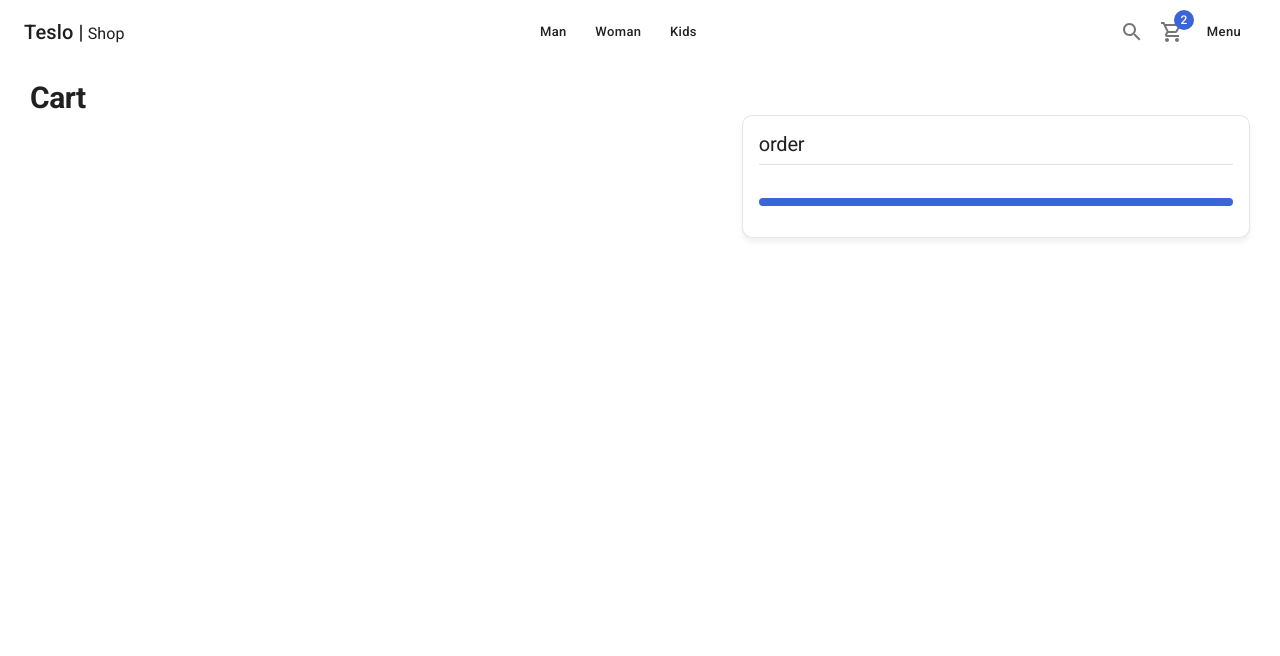
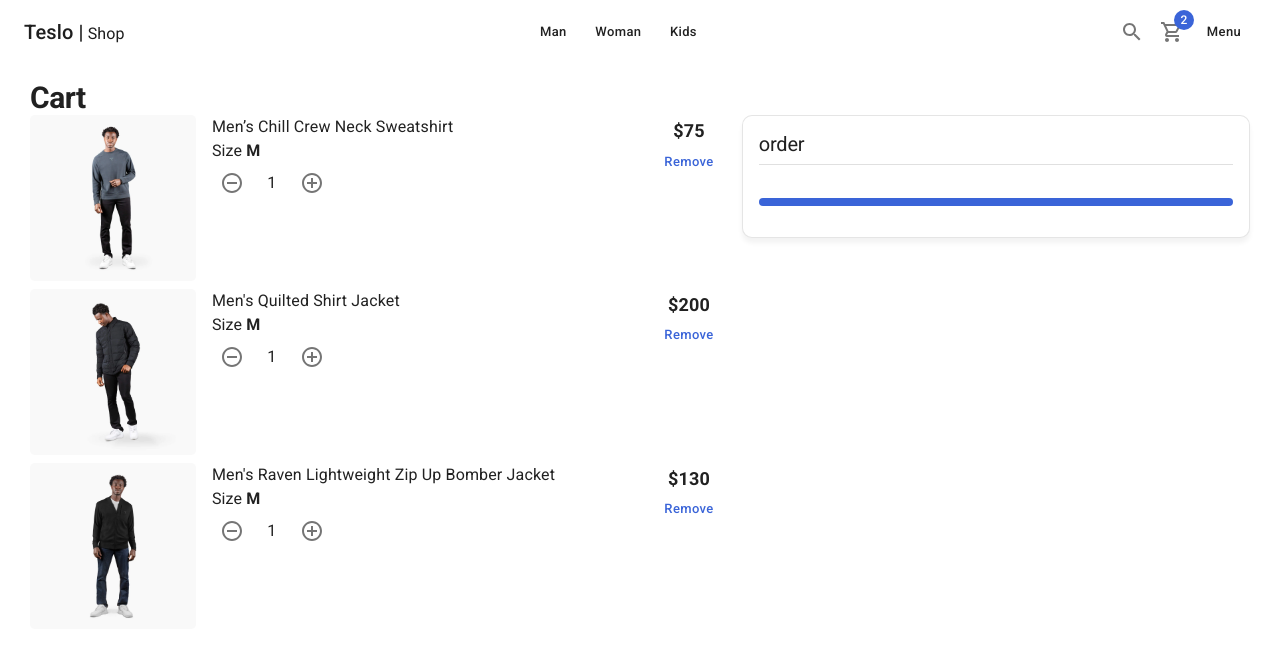
Before and after one commit to galeonn321/Teslo-Website, a Next.js app: page /cart in a window 1280 px wide. Shown: the top 656 px of the page. Built offline with nearby package versions, Linux system fonts and the light colour scheme.

Commit message:
finished buttons and text cart

```diff
--- a/components/cart/CartList.tsx
+++ b/components/cart/CartList.tsx
@@ -1,5 +1,15 @@
-import { Typography } from "@mui/material";
+import {
+  Box,
+  Button,
+  CardActionArea,
+  CardMedia,
+  Grid,
+  Link,
+  Typography,
+} from "@mui/material";
 import { initialData } from "../../database/products";
+import NextLink from "next/link";
+import { ItemCounter } from "../ui";
 
 const productsInCart = [
   initialData.products[0],
@@ -10,9 +20,45 @@
 export const CartList = () => {
   return (
     <>
-      {productsInCart.map(product => {
-        <Typography key={product.slug}>{product.slug}</Typography>;
-      })}
+      {productsInCart.map((product) => (
+        <Grid container spacing={2} key={product.slug} sx={{ mb: 1 }}>
+          <Grid item xs={3}>
+            <NextLink href="/product/slug" passHref>
+              <Link>
+                <CardActionArea>
+                  <CardMedia
+                    image={`products/${product.images[0]}`}
+                    component="img"
+                    sx={{ borderRadius: "5px" }}
+                  />
+                </CardActionArea>
+              </Link>
+            </NextLink>
+          </Grid>
+          <Grid item xs={7}>
+            <Box display="flex" flexDirection="column">
+              <Typography variant="body1">{product.title}</Typography>
+              <Typography variant="body1">
+                Size <strong>M</strong>
+              </Typography>
+
+              <ItemCounter />
+            </Box>
+          </Grid>
+          <Grid
+            item
+            xs={2}
+            display="flex"
+            alignItems="center"
+            flexDirection="column"
+          >
+            <Typography variant="subtitle1">{`$${product.price}`}</Typography>
+            <Button variant="text" color="secondary">
+              Remove
+            </Button>
+          </Grid>
+        </Grid>
+      ))}
     </>
   );
 };
--- a/pages/cart/index.tsx
+++ b/pages/cart/index.tsx
@@ -18,7 +18,7 @@
       </Typography>
       <Grid container>
         <Grid item xs={12} sm={7}>
-            <CartList/>
+          <CartList />
         </Grid>
         <Grid item xs={12} sm={5}>
           <Card className="summary-card">
```
